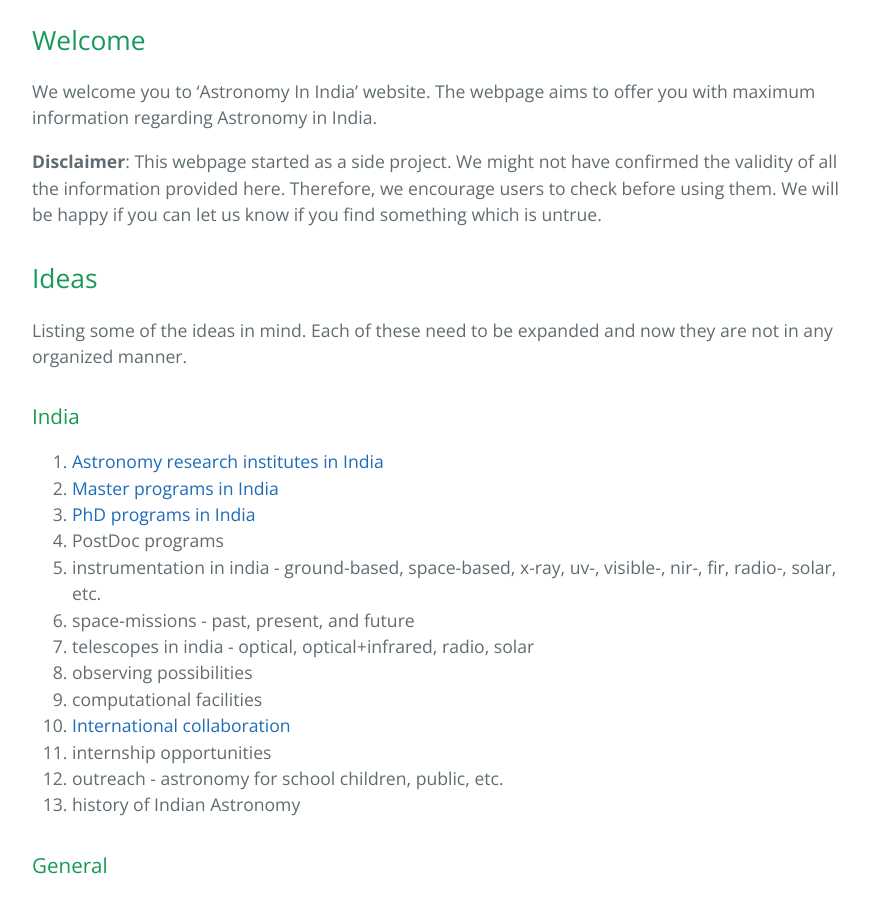
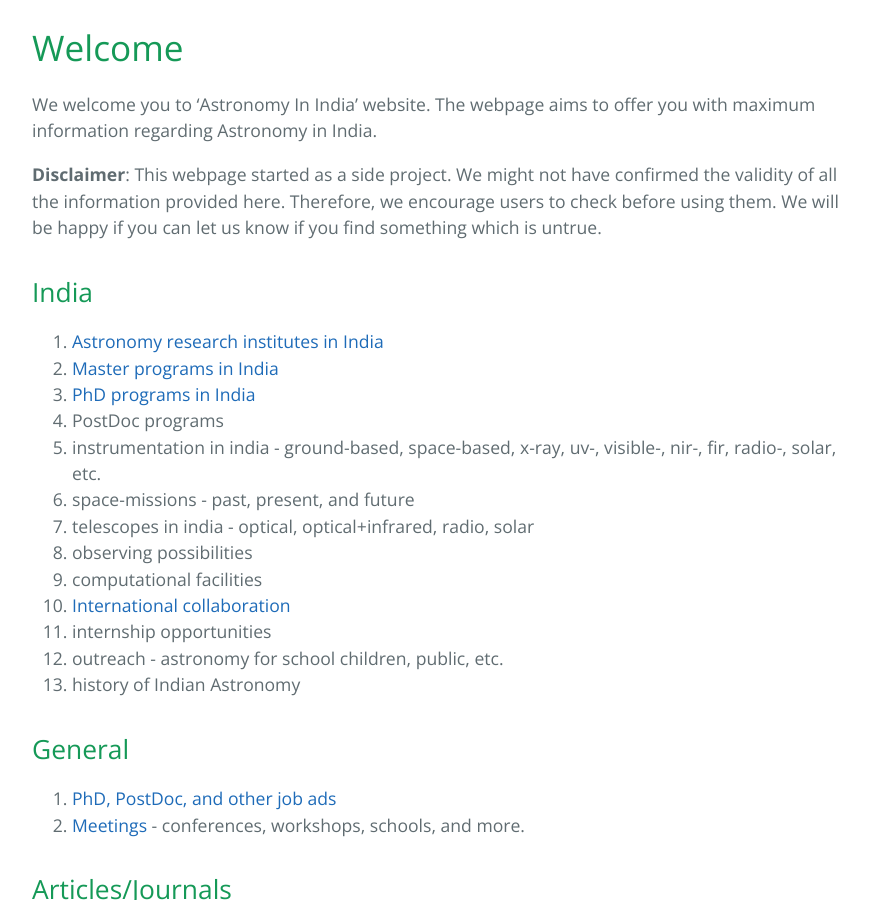
Before and after one commit to kalyanradhakrishnan/Astronomy-In-India, a Jekyll site: the page built from index.md, in a window 1280 px wide and 900 px high, scrolled down 328 px. Shown: the whole window, without its empty margins (192-1061 px from the left). Built offline with Jekyll 4.4.1, drawn with Linux system fonts in a browser that asks for light colours.

Commit message:
Update index.md

```diff
--- a/index.md
+++ b/index.md
@@ -3,16 +3,13 @@ layout: default
 title: Astronomy In India
 description: An information platform for Astronomy in India.
 ---
-## Welcome
+# Welcome
 
 We welcome you to 'Astronomy In India' website. The webpage aims to offer you with maximum information regarding Astronomy in India.
 
 __Disclaimer__: This webpage started as a side project. We might not have confirmed the validity of all the information provided here. Therefore, we encourage users to check before using them. We will be happy if you can let us know if you find something which is untrue.
-## Ideas
 
-Listing some of the ideas in mind. Each of these need to be expanded and now they are not in any organized manner.
-
-### India
+## India
 1. [Astronomy research institutes in India](./pages/institutes.md)
 2. [Master programs in India](./pages/masters_india.md)
 3. [PhD programs in India](./pages/phd_india.md)
@@ -28,12 +25,12 @@ Listing some of the ideas in mind. Each of these need to be expanded and now the
 14. history of Indian Astronomy
 
 
-### General
+## General
 
 1. [PhD, PostDoc, and other job ads](./pages/phd_postdoc_ad.md)
 2. [Meetings](./pages/meetings.md) - conferences, workshops, schools, and more.
 
-### Articles/Journals
+## Articles/Journals
 1. [NASA-ADS](https://ui.adsabs.harvard.edu) - modern form
 2. [NASA-ADS](https://ui.adsabs.harvard.edu/classic-form) - classic form
 3. [arXiv.org > astro-ph](https://arxiv.org/archive/astro-ph) - mirrors : [Germany](http://de.arxiv.org), [India](http://in.arxiv.org), [China](http://arxivsi.las.ac.cn/home.htm;jsessionid=824B7F9CED8C85D0B8C65ACE4384AFA3)
@@ -41,7 +38,7 @@ Listing some of the ideas in mind. Each of these need to be expanded and now the
 5. [Wikipedia list of astronomy journals](https://en.wikipedia.org/wiki/List_of_astronomy_journals)
 
 
-### Tools
+## Tools
 
 1. [SAOImage DS9](https://sites.google.com/cfa.harvard.edu/saoimageds9/home) - An image display and visualization tool for astronomical data.
 2. [JSkyCalc -- A Convenient, Portable Observing Aid](http://www.dartmouth.edu/~physics/labs/skycalc/flyer.html)
@@ -56,15 +53,15 @@ Listing some of the ideas in mind. Each of these need to be expanded and now the
 11. [Astronomy and numerical software source codes](http://www.moshier.net)
 12. [AstroWeb: Astronomy software servers](http://cdsweb.u-strasbg.fr/astroWeb/astroweb/software.html)
 
-### Astronomy Websites
+## Astronomy Websites
 1. [Astronomy Online](http://astronomyonline.org/default.asp?Cate=Home)
 2. [AstroWeb](http://cdsweb.u-strasbg.fr/astroWeb/astroweb.html) -  a collection of pointers to astronomically relevant Internet resources.
 3. [International Astronomical Search Collaboration (IASC)](http://iasc.cosmosearch.org) - provides high quality astronomical data to scientists around the world free of cost.
 
-### Astronomy Education and Outreach
+## Astronomy Education and Outreach
 1. [education.com](https://www.education.com/resources/earth-science/?referral_url=kidsastronomy.com)
 
-### Miscellaneous
+## Miscellaneous
 
 1. [The (Astronomy) Acknowledgment Generator](http://astrofrog.github.io/acknowledgment-generator/)
 2. [AstroBetter - Tips and Tricks for Professional Astronomers](https://www.astrobetter.com)
```
